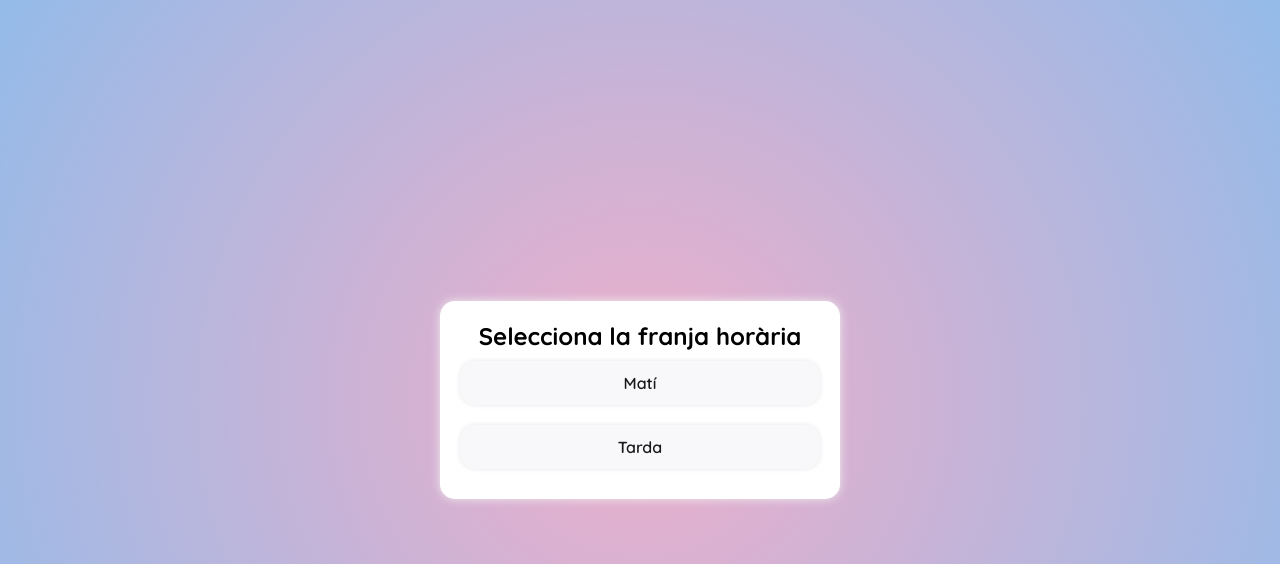
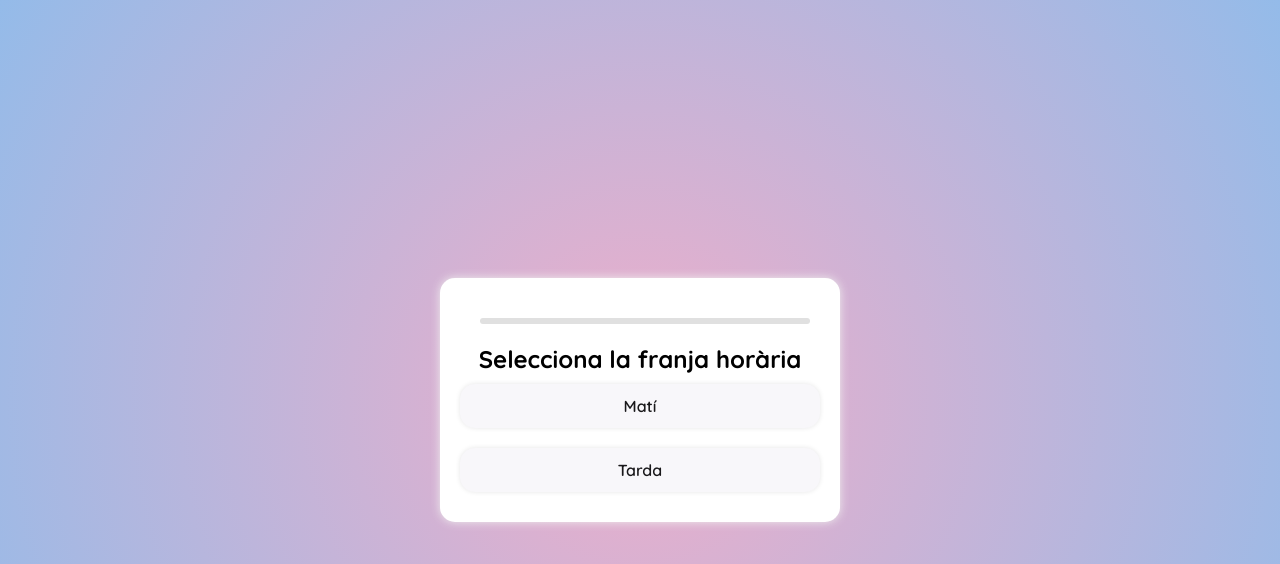
Before and after one commit to albert234567/DevChallenge4, a PHP site: page / in a window 1280 px wide. Shown: the top 564 px of the page. Run offline with PHP 8.4, Linux system fonts and the light colour scheme; some libraries are stand-ins or nearby versions.

Commit message:
botons per tirar enrere i bara de progres

```diff
--- a/reservar/assets/css/styles.css
+++ b/reservar/assets/css/styles.css
@@ -278,3 +278,20 @@ body {
   align-self: center;
   margin-top: 10px;
 }
+
+.progress-bar-container {
+  height: 6px;
+  background-color: #e0e0e0;
+  border-radius: 3px;
+  overflow: hidden;
+  margin: 20px ; /* centra i separa de la resta */
+  width: 100%;
+  max-width: 330px; /* mateix màxim que el container, ajusta si cal */
+}
+
+.progress-bar {
+  height: 100%;
+  width: 0%;
+  background-color: #4caf50;
+  transition: width 0.5s ease;
+}
--- a/reservar/assets/js/script.js
+++ b/reservar/assets/js/script.js
@@ -7,6 +7,32 @@ document.addEventListener("DOMContentLoaded", () => {
     let today = new Date();
     let date = new Date();
     today.setHours(0, 0, 0, 0);
+
+document.querySelectorAll('.back-btn').forEach(button => {
+  button.addEventListener('click', function () {
+    const currentStep = this.closest('.step');
+    const prevStepId = this.getAttribute('data-prev-step');
+    const prevStep = document.getElementById(prevStepId);
+
+    if (currentStep && prevStep) {
+      currentStep.style.display = 'none';
+      prevStep.style.display = 'block';
+
+      // Detectar el número del pas anterior
+      const stepNumber = parseInt(prevStepId.split('-')[1]);
+      updateProgressBar(stepNumber);
+    }
+  });
+});
+
+
+  //barra de progres
+  function updateProgressBar(stepNumber) {
+  const totalSteps = 5; // nombre total de passos
+  const progress = ((stepNumber - 1) / (totalSteps - 1)) * 100;
+  document.getElementById('progress-bar').style.width = `${progress}%`;
+}
+
 
     // Inicialitzar text mes actual
     currentMonth.textContent = date.toLocaleDateString("en-US", { month: "long", year: "numeric" });
@@ -41,6 +67,8 @@ document.addEventListener("DOMContentLoaded", () => {
             document.getElementById("step-1").style.display = "none";
             loadCursos(franjaHoraria);
             document.getElementById("step-2").style.display = "block";
+            updateProgressBar(2);
+
         });
     });
 
@@ -81,6 +109,8 @@ document.addEventListener("DOMContentLoaded", () => {
         if (!selectedCourse) return alert("Selecciona un curs");
         document.getElementById("step-2").style.display = "none";
         document.getElementById("step-3").style.display = "block";
+        updateProgressBar(3);
+
 
         // Reset seleccions quan entres al calendari
         selectedDate = null;
@@ -145,6 +175,10 @@ function renderCalendar() {
             // Mostra pas 4, amaga pas 3
             document.getElementById("step-3").style.display = "none";
             document.getElementById("step-4").style.display = "block";
+
+            // 🔧 ACTUALITZAR BARRA DE PROGRÉS AL PAS 4
+            updateProgressBar(4);
+
 
             // Actualitza el resum amb curs i data
             document.getElementById("summary-course").textContent = cursSelect.options[cursSelect.selectedIndex].text;
@@ -225,6 +259,7 @@ document.getElementById('reservation-form').addEventListener('submit', function(
     document.getElementById('summary-phone').textContent = phone;
     document.getElementById('reservation-form').style.display = 'none';
     document.querySelector('.summary-extra').style.display = 'block';
+    updateProgressBar(5);
 
     /*
     // Ara eliminem la disponibilitat (necessitem obtenir hour_id)
--- a/reservar/index.php
+++ b/reservar/index.php
@@ -8,7 +8,13 @@
     <link rel="stylesheet" href="assets/css/styles.css" />
 </head>
 <body>
+
     <div class="container">
+
+    <div class="progress-bar-container">
+    <div class="progress-bar" id="progress-bar"></div>
+    </div>
+
         <!-- Pas 1: Seleccionar Matí o Tarda -->
         <div id="step-1" class="step">
             <h2>Selecciona la franja horària</h2>
@@ -22,6 +28,7 @@
             <select id="curs-select">
                 <option value="" disabled selected>Escull un curs</option>
             </select>
+            <button class="back-btn" data-prev-step="step-1">⬅️</button>
             <button id="curs-next-btn" disabled>Continuar</button>
         </div>
 
@@ -51,6 +58,7 @@
         <div class="hours-container"></div>
 
         <div class="goto-buttons">
+            <button class="back-btn" data-prev-step="step-2">⬅️</button>
             <button type="button" class="btn today">Today</button>
             <button type="button" id="confirm-reservation" class="btn" disabled style="display: none;"></button>
         </div>
@@ -87,7 +95,10 @@
     <label for="phone">Telèfon:</label>
     <input type="tel" id="phone" name="phone" required>
 
-    <button type="submit" class="btn">Confirmar reserva</button>
+    <div class="goto-buttons">
+        <button class="back-btn" data-prev-step="step-3">⬅️</button>
+        <button type="submit" class="btn">Confirmar reserva</button>
+    </div>
   </form>
 </div>
 
```
